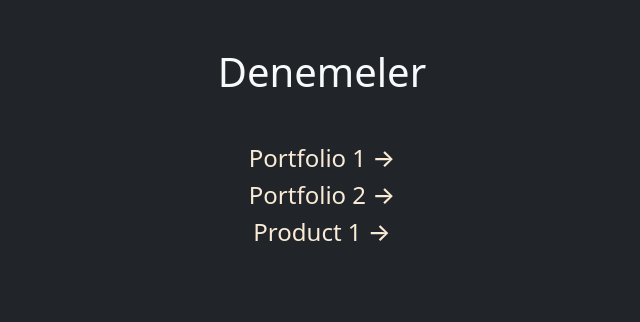
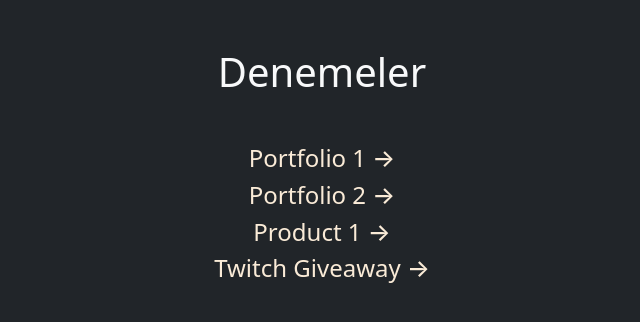
Before and after one commit to snnkrnz/snnkrnz.github.io, a plain HTML site: page index.html in a window 1280 px wide. Shown: the whole page, without its empty margins (318-958 px from the left). Drawn offline with nearby package versions, Linux system fonts and the light colour scheme.

Commit message:
giveaway

```diff
--- a/index.html
+++ b/index.html
@@ -19,6 +19,7 @@
     <h4><a href="https://snnkrnz.github.io/portfolio1/"> Portfolio 1 → </a></h4>
     <h4><a href="https://snnkrnz.github.io/portfolio2/"> Portfolio 2 → </a></h4>
     <h4><a href="https://snnkrnz.github.io/product1/"> Product 1 → </a></h4>
+    <h4><a href="https://snnkrnz.github.io/giveaway/"> Twitch Giveaway → </a></h4>
     </div>
 </body>
 </html>
```
